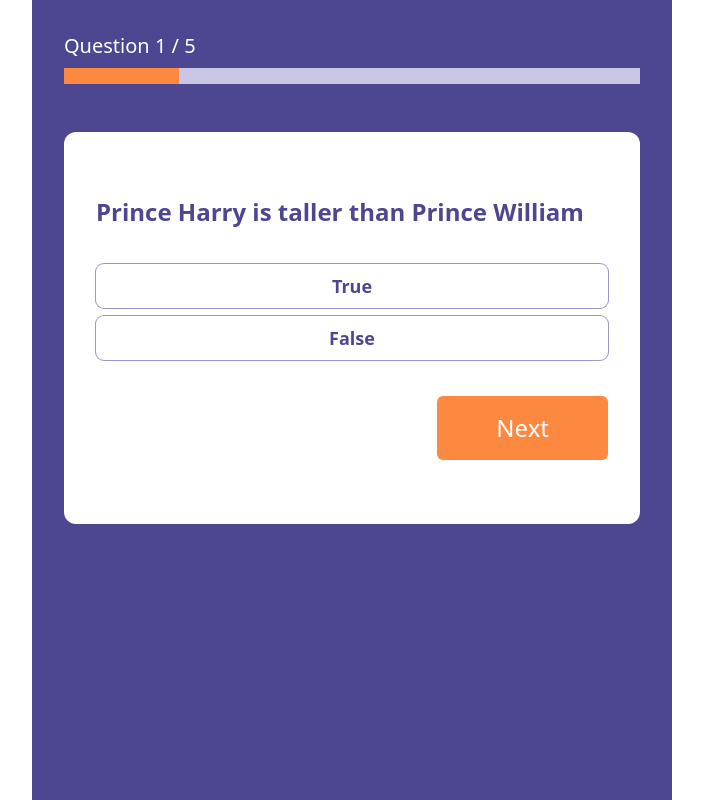
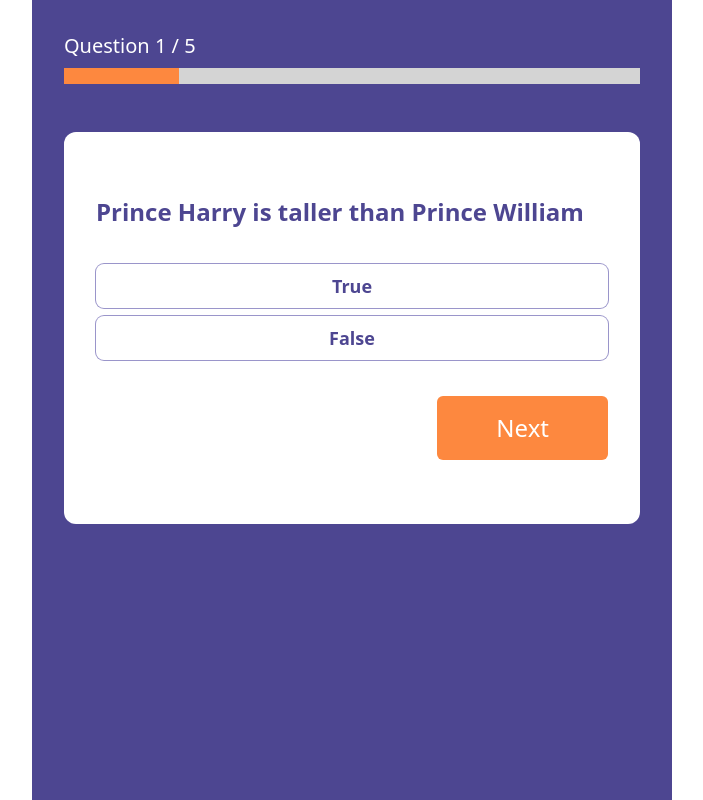
Before and after one commit to reskyppo/true-false-quiz, a React (Create React App) app: page /quiz in a window 1280 px wide. Shown: the whole page, without its empty margins (288-991 px from the left). Built offline with nearby package versions, Linux system fonts and the light colour scheme.

Commit message:
change progressbar color

```diff
--- a/src/components/Progressbar.jsx
+++ b/src/components/Progressbar.jsx
@@ -7,7 +7,7 @@
       <span
         className={`h-4 w-${
           totalPage - currentPage
-        }/${totalPage} bg-primary-100`}
+        }/${totalPage} bg-gray-300`}
       ></span>
       {totalPage === currentPage && (
         <span className={`h-4 w-full bg-secondary-300`}></span>
```
